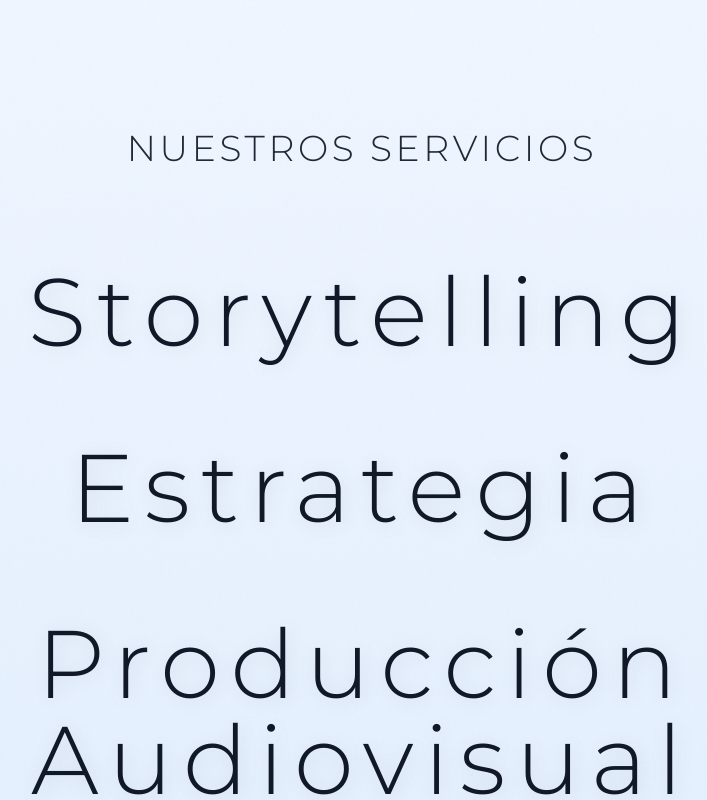
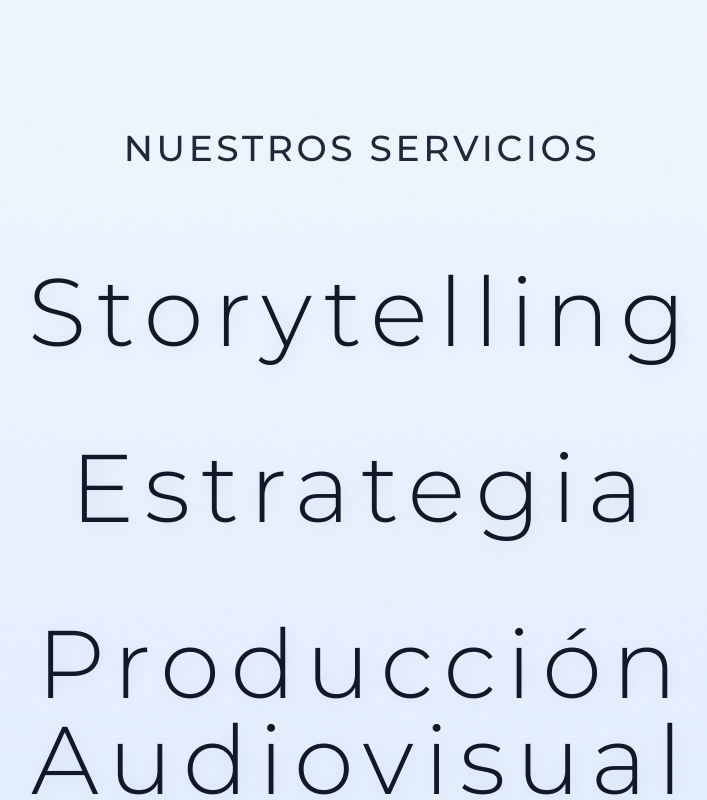
Before and after one commit to Alonzojunco9009/arrecife-digital-flux, a React (Vite) app: page / in a window 1280 px wide. Shown: the part 3240-4040 px from the top of the page, without its empty margins (278-985 px from the left). Built offline with nearby package versions, Linux system fonts and the light colour scheme.

Commit message:
Visual edit in Lovable
Edited UI in Lovable

```diff
--- a/src/components/ServicesSection.tsx
+++ b/src/components/ServicesSection.tsx
@@ -1,26 +1,21 @@
 import { motion } from "framer-motion";
-
-const services = [
-  "Storytelling",
-  "Estrategia",
-  "Producción Audiovisual",
-  "Branding",
-  "Consultoría",
-  "Soluciones con IA",
-];
-
+const services = ["Storytelling", "Estrategia", "Producción Audiovisual", "Branding", "Consultoría", "Soluciones con IA"];
 const ServicesSection = () => {
-  return (
-    <section className="relative py-20 md:py-32 bg-gradient-to-b from-blue-50 to-blue-100 overflow-hidden sand-texture">
+  return <section className="relative py-20 md:py-32 bg-gradient-to-b from-blue-50 to-blue-100 overflow-hidden sand-texture">
       {/* Section Header - 60% slower */}
-      <motion.div
-        initial={{ opacity: 0, y: 20 }}
-        whileInView={{ opacity: 1, y: 0 }}
-        viewport={{ once: true, margin: "-100px" }}
-        transition={{ duration: 1.25 }}
-        className="text-center mb-16 md:mb-24 px-6"
-      >
-        <h2 className="text-3xl md:text-4xl font-light text-gray-800 tracking-widest uppercase">
+      <motion.div initial={{
+      opacity: 0,
+      y: 20
+    }} whileInView={{
+      opacity: 1,
+      y: 0
+    }} viewport={{
+      once: true,
+      margin: "-100px"
+    }} transition={{
+      duration: 1.25
+    }} className="text-center mb-16 md:mb-24 px-6">
+        <h2 className="text-3xl md:text-4xl text-gray-800 tracking-widest uppercase font-medium">
           NUESTROS SERVICIOS
         </h2>
       </motion.div>
@@ -28,35 +23,31 @@ const ServicesSection = () => {
       {/* Services List - 60% slower, all black text */}
       <div className="container mx-auto max-w-4xl px-6 space-y-12 md:space-y-20">
         {services.map((service, index) => {
-          return (
-            <motion.div
-              key={service}
-              initial={{ opacity: 0, y: 50 }}
-              whileInView={{ opacity: 1, y: 0 }}
-              viewport={{ once: true, margin: "-50px" }}
-              transition={{
-                duration: 1.46,
-                delay: index * 0.21,
-                ease: [0.25, 0.1, 0.25, 1],
-              }}
-              whileHover={{ scale: 1.05 }}
-              className="group cursor-default"
-            >
-              <h3
-                className="text-4xl md:text-6xl lg:text-8xl font-light text-gray-900 text-center leading-tight tracking-wider transition-all duration-300"
-                style={{
-                  textShadow: '2px 2px 20px rgba(0,0,0,0.1)',
-                  letterSpacing: '0.11em'
-                }}
-              >
+        return <motion.div key={service} initial={{
+          opacity: 0,
+          y: 50
+        }} whileInView={{
+          opacity: 1,
+          y: 0
+        }} viewport={{
+          once: true,
+          margin: "-50px"
+        }} transition={{
+          duration: 1.46,
+          delay: index * 0.21,
+          ease: [0.25, 0.1, 0.25, 1]
+        }} whileHover={{
+          scale: 1.05
+        }} className="group cursor-default">
+              <h3 className="text-4xl md:text-6xl lg:text-8xl font-light text-gray-900 text-center leading-tight tracking-wider transition-all duration-300" style={{
+            textShadow: '2px 2px 20px rgba(0,0,0,0.1)',
+            letterSpacing: '0.11em'
+          }}>
                 {service}
               </h3>
-            </motion.div>
-          );
-        })}
+            </motion.div>;
+      })}
       </div>
-    </section>
-  );
+    </section>;
 };
-
 export default ServicesSection;
```
